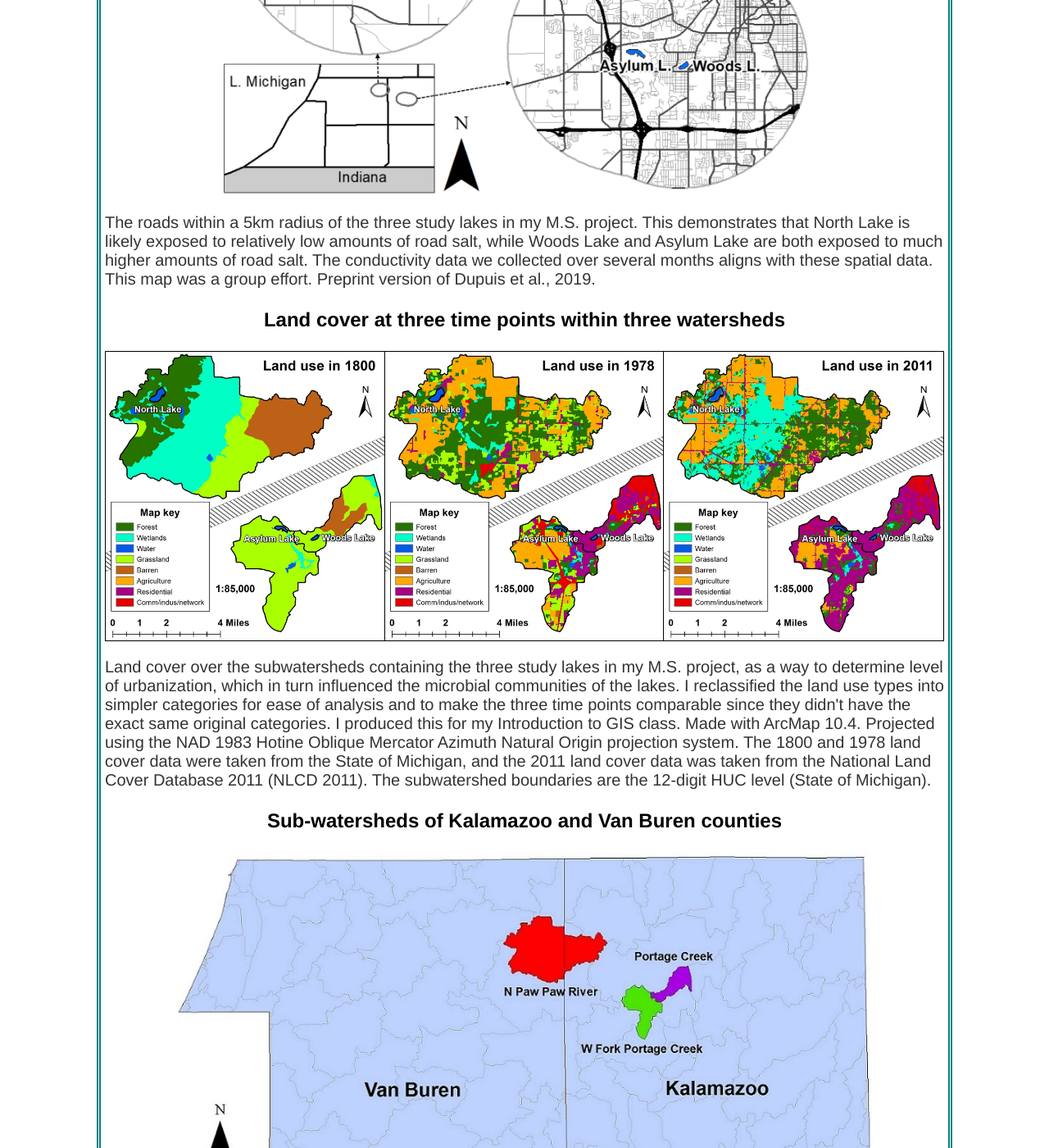
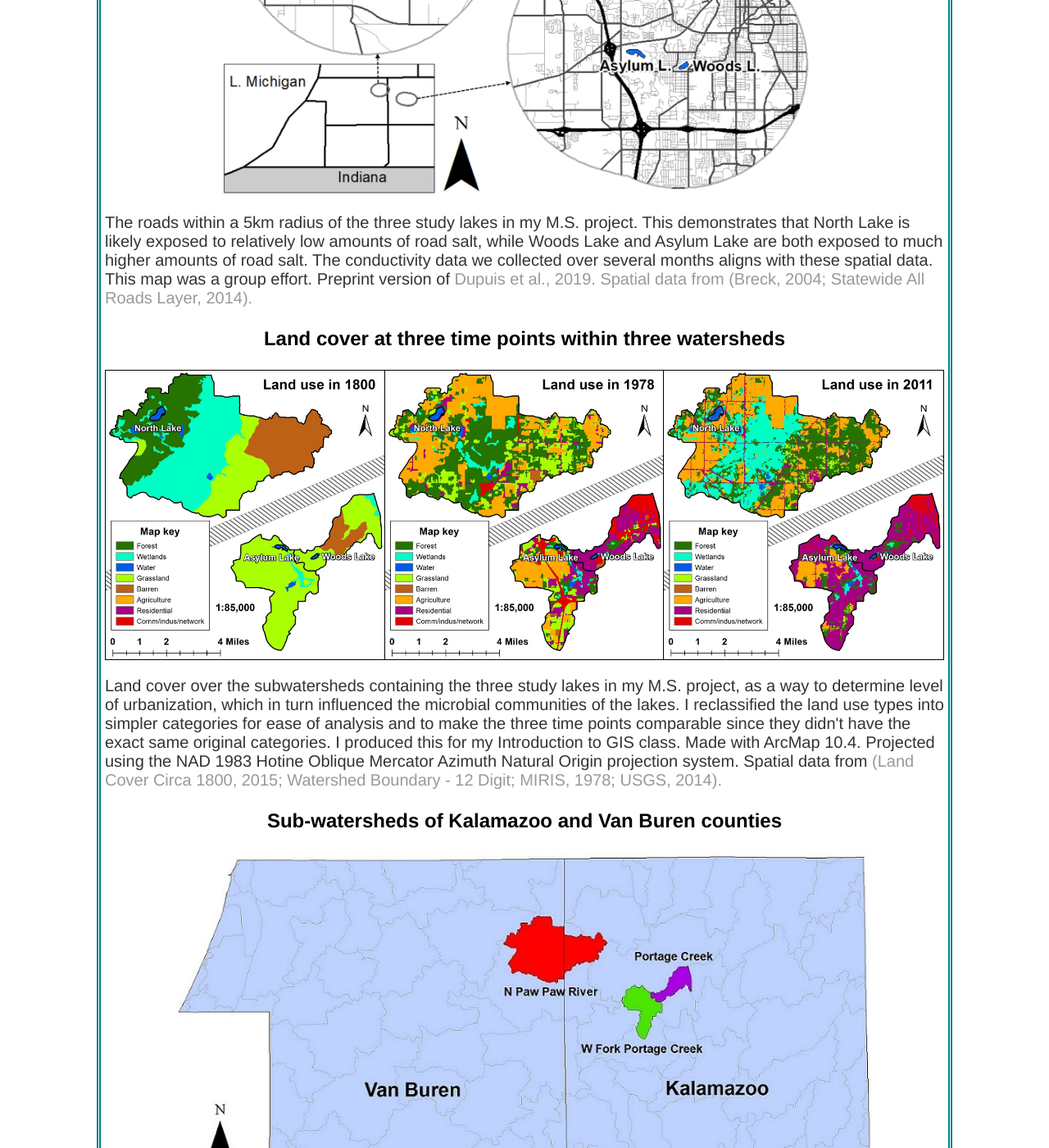
Before and after one commit to EISprague/EISprague.github.io, a Jekyll site: the page index.html, which Jekyll copies as it is, in a window 1280 px wide and 1400 px high, scrolled down 636 px. Shown: the whole window at 82% size. Built offline with Jekyll 4.4.1, drawn with Linux system fonts in a browser that asks for light colours; some of the changed text lies outside the part shown.

Commit message:
Linked data citations to references section

```diff
--- a/index.html
+++ b/index.html
@@ -27,19 +27,19 @@
 <div id="fivekmbuffer" class="map-w-caption">
 	<h3>Roads within a 5km buffer of three lakes</h3>
 	<img class="map" src="./maps/Road boundaries.png" alt="Roads 5km buffer">
-	<p class="map-caption">The roads within a 5km radius of the three study lakes in my M.S. project. This demonstrates that North Lake is likely exposed to relatively low amounts of road salt, while Woods Lake and Asylum Lake are both exposed to much higher amounts of road salt. The conductivity data we collected over several months aligns with these spatial data. This map was a group effort. Preprint version of Dupuis et al., 2019.</p>
+	<p class="map-caption">The roads within a 5km radius of the three study lakes in my M.S. project. This demonstrates that North Lake is likely exposed to relatively low amounts of road salt, while Woods Lake and Asylum Lake are both exposed to much higher amounts of road salt. The conductivity data we collected over several months aligns with these spatial data. This map was a group effort. Preprint version of <a href=#references>Dupuis et al., 2019. Spatial data from (Breck, 2004; Statewide All Roads Layer, 2014).</a></p>
 	</div>
 <div id="Landtimeseries" class="map-w-caption">
 	<h3>Land cover at three time points within three watersheds</h3>
 	<img class="map" src="./maps/Land use 3 time points.png" alt="Land cover watershed map">
-	<p class="map-caption">Land cover over the subwatersheds containing the three study lakes in my M.S. project, as a way to determine level of urbanization, which in turn influenced the microbial communities of the lakes. I reclassified the land use types into simpler categories for ease of analysis and to make the three time points comparable since they didn't have the exact same original categories. I produced this for my Introduction to GIS class. Made with ArcMap 10.4. Projected using the NAD 1983 Hotine Oblique Mercator Azimuth Natural Origin projection system. The 1800 and 1978 land cover data were taken from the State of Michigan, and the 2011 land cover data was taken from the National Land Cover Database 2011 (NLCD 2011). The subwatershed boundaries are the 12-digit HUC level (State of Michigan).</p>
+	<p class="map-caption">Land cover over the subwatersheds containing the three study lakes in my M.S. project, as a way to determine level of urbanization, which in turn influenced the microbial communities of the lakes. I reclassified the land use types into simpler categories for ease of analysis and to make the three time points comparable since they didn't have the exact same original categories. I produced this for my Introduction to GIS class. Made with ArcMap 10.4. Projected using the NAD 1983 Hotine Oblique Mercator Azimuth Natural Origin projection system. Spatial data from <a href=#references>(Land Cover Circa 1800, 2015; Watershed Boundary - 12 Digit; MIRIS, 1978; USGS, 2014).</a></p>
 </div>
 <div id="twocounties" class="map-w-caption">
 	<h3>Sub-watersheds of Kalamazoo and Van Buren counties</h3>
 	<img class="map" src="./maps/Both counties.jpg" alt="Watersheds in counties">
-	<p class="map-caption">Spatial context of the three subwatersheds in the land cover map above within their respective counties. I produced this for my Introduction to GIS class. Made with ArcMap 10.4. Projected using the NAD 1983 Hotine Oblique Mercator Azimuth Natural Origin projection system. The county boundaries and subwatershed boundaries were taken from the State of Michigan. The subwatershed boundaries are the 12-digit HUC level (State of Michigan).</p>
+	<p class="map-caption">Spatial context of the three subwatersheds in the land cover map above within their respective counties. I produced this for my Introduction to GIS class. Made with ArcMap 10.4. Projected using the NAD 1983 Hotine Oblique Mercator Azimuth Natural Origin projection system. Spatial data from <a href="#references">(Counties, 2014; Watershed Boundary - 12 Digit).</a></p>
 </div>
-<div class="references">
+<div id="references" class="references">
 	<h3>References</h3>
 	<ul>
 		<li>Dupuis D, Sprague E, Docherty KM, Koretsky CM. The influence of road salt on seasonal mixing, redox stratification and methane concentrations in urban kettle lakes. Science of the Total Environment. (2019). 661:514–21. <a href="https://doi.org/10.1016/j.scitotenv.2019.01.191">https://doi.org/10.1016/j.scitotenv.2019.01.191</a></li>
```
